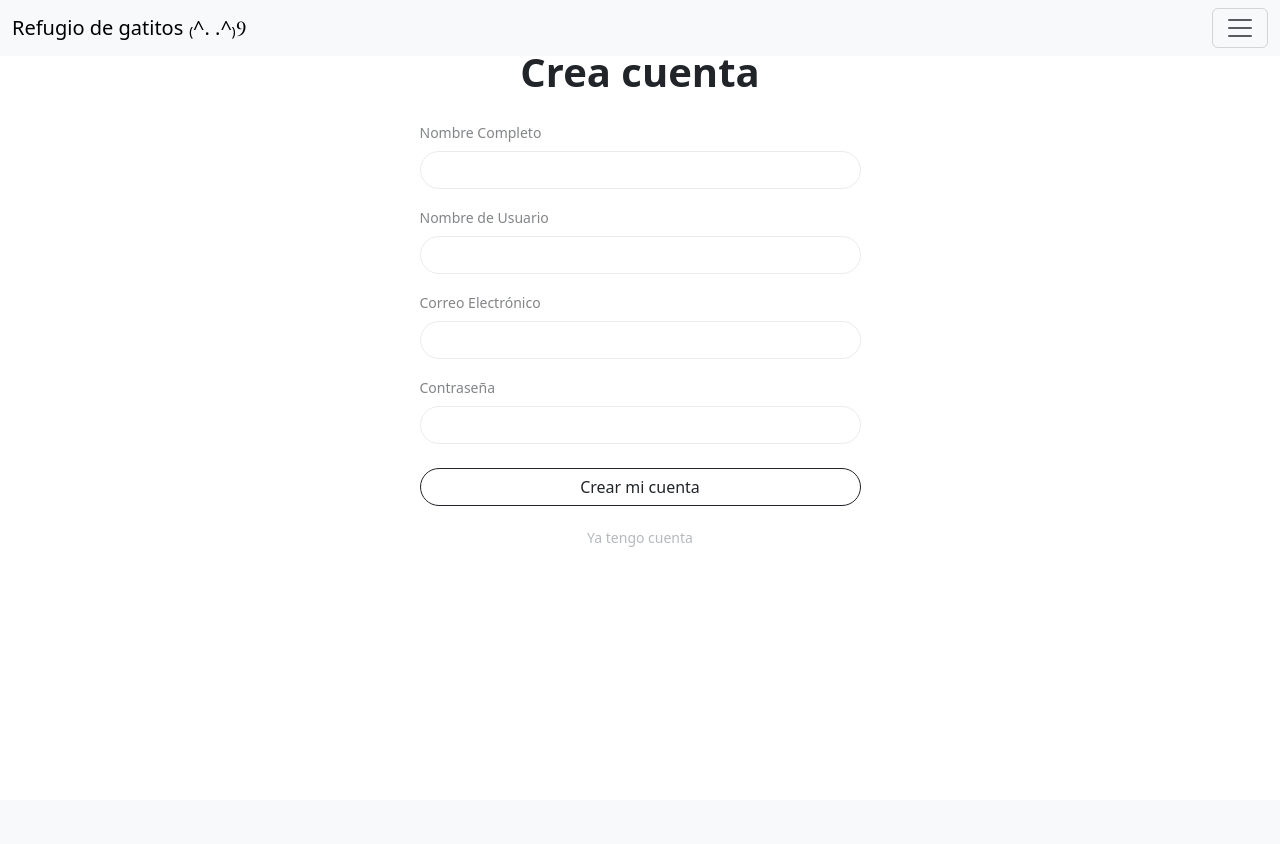
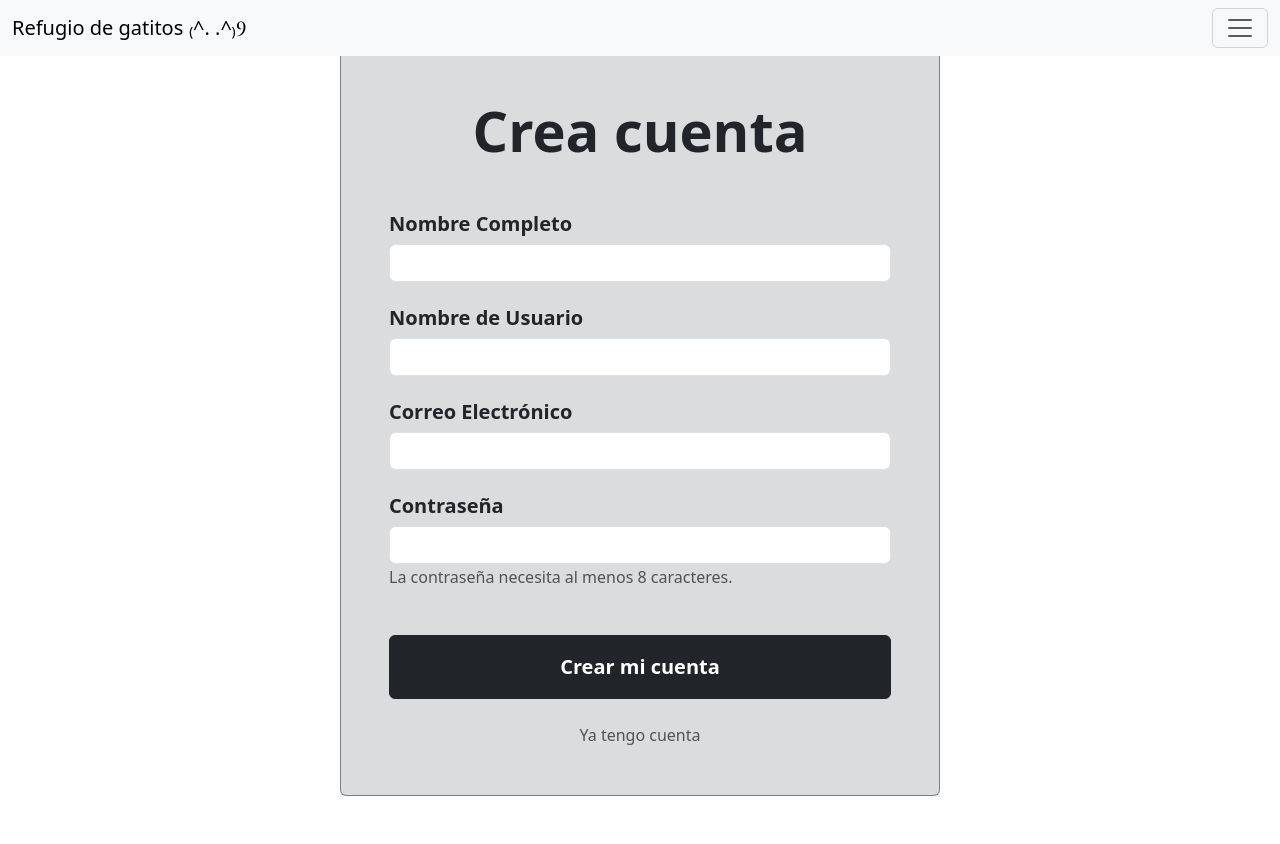
Before and after one commit to ZamudioGarciaPatricia/Gestor-de-refugio-de-gatos, a Flask app: page /crea in a window 1280 px wide. Before the commit the page ends 547 px from the top, so only its background shows below. Run offline with Flask 3, Linux system fonts and the light colour scheme.

Commit message:
rediseño

```diff
--- a/templates/base.html
+++ b/templates/base.html
@@ -14,7 +14,7 @@
     </button>
     <div class="offcanvas offcanvas-end" tabindex="-1" id="offcanvasNavbar" aria-labelledby="offcanvasNavbarLabel">
       <div class="offcanvas-header">
-        <h5 class="offcanvas-title" id="offcanvasNavbarLabel">Offcanvas</h5>
+        <h5 class="offcanvas-title" id="offcanvasNavbarLabel">Menu</h5>
         <button type="button" class="btn-close" data-bs-dismiss="offcanvas" aria-label="Close"></button>
       </div>
       <div class="offcanvas-body">
@@ -24,6 +24,15 @@
           </li>
           <li class="nav-item">
             <a class="nav-link" href="/visitante">entra como visitante</a>
+          </li>
+          <li class="nav-item">
+            <a class="nav-link" href="/crea">Registro</a>
+          </li>
+          <li class="nav-item">
+            <a class="nav-link" href="/log">Iniciar Sesión</a>
+          </li>
+          <li class="nav-item">
+            <a class="nav-link" href="/recuperar">¿Peridste tu cuenta?</a>
           </li>
 
       </div>
--- a/templates/creacuenta.html
+++ b/templates/creacuenta.html
@@ -3,39 +3,39 @@
 {% block title %} Registro {% endblock %}
 
 {% block content %}
-<div class="container py-5">
-    <div class="row justify-content-center">
-        <div class="col-md-5">
-            <h2 class="display-6 fw-bold mb-4 text-center">Crea cuenta</h2>
+<div class="container p-5 my-5 bg-secondary bg-opacity-25 rounded border border-dark border-opacity-50 text-center" style="max-width: 600px;">
 
-            <form action="{{ url_for('creacuenta') }}" method="POST">
-                <div class="mb-3">
-                    <label class="form-label small text-muted opacity-75">Nombre Completo</label>
-                    <input type="text" name="nombre_completo" class="form-control rounded-pill border-light-subtle shadow-none" required>
-                </div>
+    <h1 class="display-4 fw-bold mb-5">Crea cuenta</h1>
 
-                <div class="mb-3">
-                    <label class="form-label small text-muted opacity-75">Nombre de Usuario</label>
-                    <input type="text" name="user" class="form-control rounded-pill border-light-subtle shadow-none" required>
-                </div>
+    <form action="{{ url_for('creacuenta') }}" method="POST" class="text-start">
 
-                <div class="mb-3">
-                    <label class="form-label small text-muted opacity-75">Correo Electrónico</label>
-                    <input type="email" name="email" class="form-control rounded-pill border-light-subtle shadow-none" required>
-                </div>
+        <div class="mb-4">
+            <label class="form-label display-6 fs-5 fw-semibold">Nombre Completo</label>
+            <input type="text" name="nombre_completo" class="form-control rounded display-6 fs-6" required>
+        </div>
 
-                <div class="mb-4">
-                    <label class="form-label small text-muted opacity-75">Contraseña</label>
-                    <input type="password" name="secreto" class="form-control rounded-pill border-light-subtle shadow-none" required>
-                </div>
+        <div class="mb-4">
+            <label class="form-label display-6 fs-5 fw-semibold">Nombre de Usuario</label>
+            <input type="text" name="user" class="form-control rounded display-6 fs-6" required>
+        </div>
 
-                <button type="submit" class="btn btn-outline-dark w-100 rounded-pill">Crear mi cuenta</button>
-            </form>
+        <div class="mb-4">
+            <label class="form-label display-6 fs-5 fw-semibold">Correo Electrónico</label>
+            <input type="email" name="email" class="form-control rounded display-6 fs-6" required>
+        </div>
 
-            <div class="text-center mt-3">
-                <a href="{{ url_for('log') }}" class="btn btn-link btn-sm text-decoration-none text-secondary opacity-50">Ya tengo cuenta</a>
-            </div>
+        <div class="mb-5">
+            <label class="form-label display-6 fs-5 fw-semibold">Contraseña</label>
+            <input type="password" name="secreto" class="form-control rounded display-6 fs-6" minlength="8" required>
+            <div class="form-text text-dark opacity-75 display-6 fs-6">La contraseña necesita al menos 8 caracteres.</div>
         </div>
+
+        <button type="submit" class="btn btn-dark w-100 p-3 rounded fw-bold display-6 fs-5">Crear mi cuenta</button>
+    </form>
+
+    <div class="mt-4">
+        <a href="{{ url_for('log') }}" class="text-dark opacity-75 text-decoration-none display-6 fs-6">Ya tengo cuenta</a>
     </div>
+
 </div>
 {% endblock %}
```
Also changed, not shown: templates/login.html (+19 -18 lines), templates/nueva_contrasena.html (+14 -13 lines), templates/pantallainicial.html (+16 -11 lines), templates/recuperar_cuenta.html (+15 -15 lines), templates/visitante.html (+19 -22 lines).
